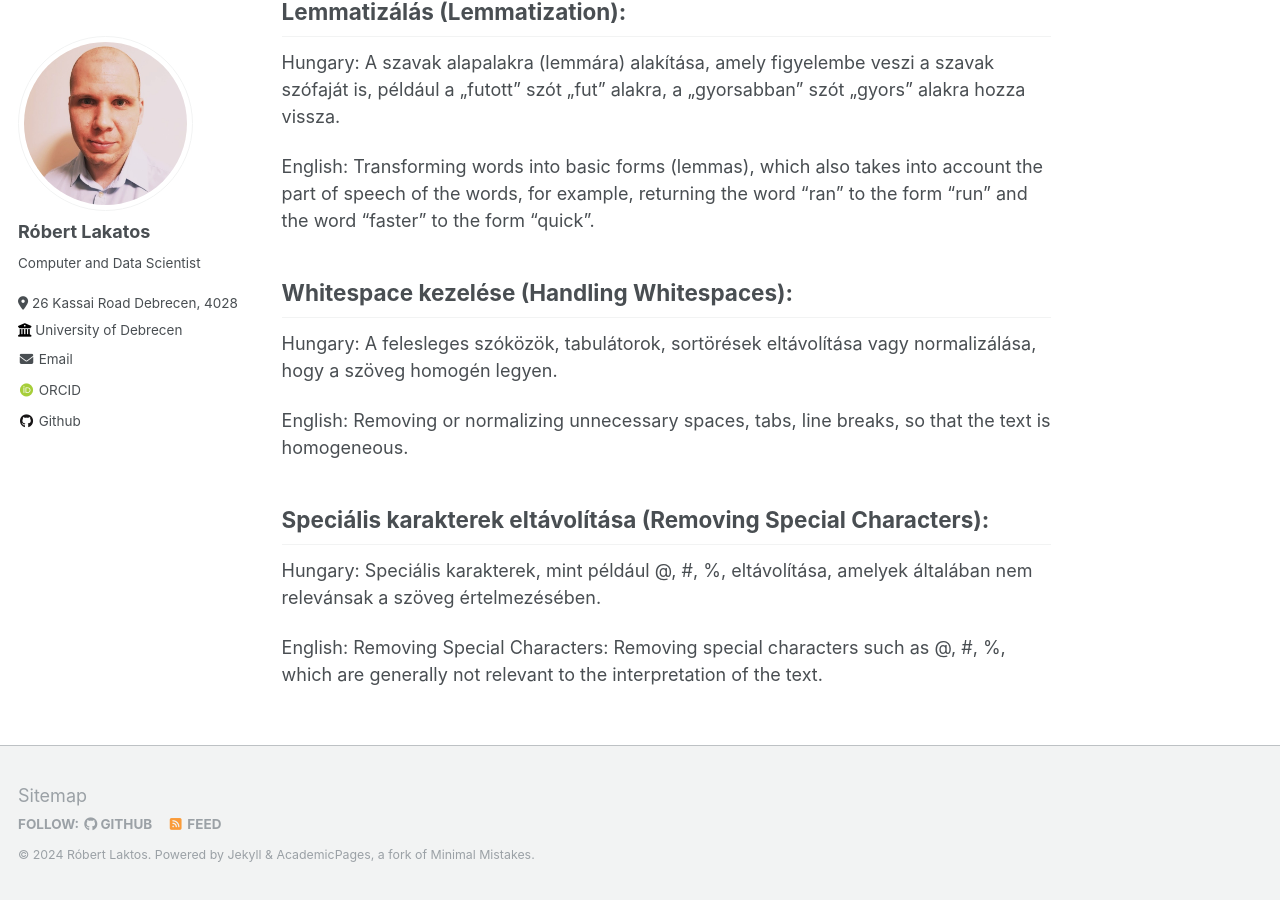
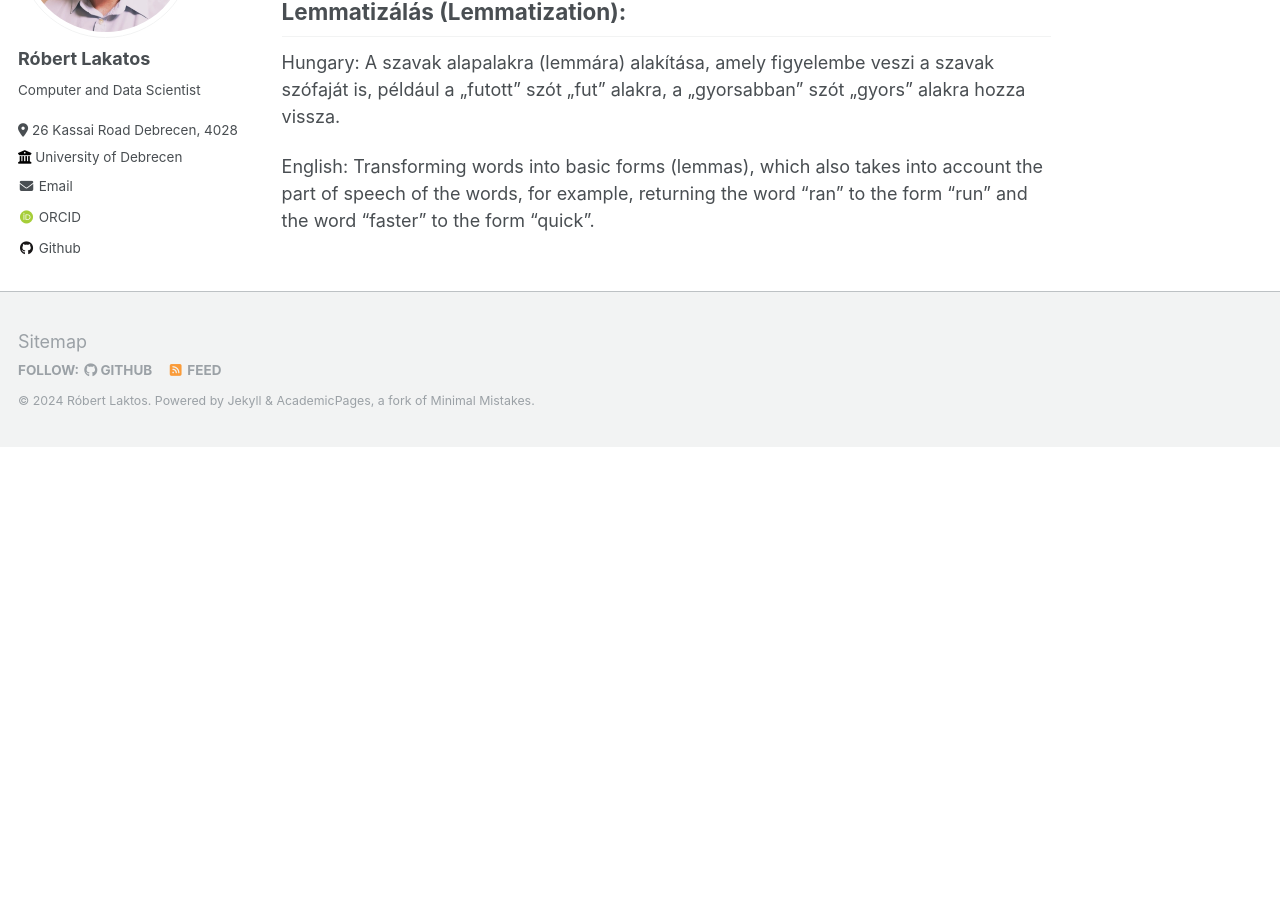
Before and after one commit to robertlakatos/me, a Jekyll site: the page built from materials/NLP-I/labor/I-text-cleaning-I.md, in a window 1280 px wide and 900 px high, scrolled down 1579 px. Built offline with Jekyll 4.4.1, drawn with Linux system fonts in a browser that asks for light colours; some web fonts are replaced; after the commit the page ends 2026 px from its top, so only the background shows below that.

Commit message:
202409101123

```diff
--- a/materials/NLP-I/labor/I-text-cleaning.md
+++ b/materials/NLP-I/labor/I-text-cleaning-I.md
@@ -2,7 +2,7 @@
 title: "Text Cleaning"
 collection: teaching
 type: "M.Sc course"
-permalink: /materials/NLP-I/labor/I-text-cleaning
+permalink: /materials/NLP-I/labor/I-text-cleaning-I
 venue: "University of Debrecen, Department of Data Science and Visualization"
 date: 2024-09-05
 location: "Debrecen, Hungary"
@@ -49,15 +49,3 @@ English: Simplifying words to their stem, for example, turning "run", "ran" and
 Hungary: A szavak alapalakra (lemmára) alakítása, amely figyelembe veszi a szavak szófaját is, például a „futott” szót „fut” alakra, a „gyorsabban” szót „gyors” alakra hozza vissza.
 
 English: Transforming words into basic forms (lemmas), which also takes into account the part of speech of the words, for example, returning the word "ran" to the form "run" and the word "faster" to the form "quick".
-
-## Whitespace kezelése (Handling Whitespaces):
-
-Hungary: A felesleges szóközök, tabulátorok, sortörések eltávolítása vagy normalizálása, hogy a szöveg homogén legyen.
-
-English: Removing or normalizing unnecessary spaces, tabs, line breaks, so that the text is homogeneous.
-
-## Speciális karakterek eltávolítása (Removing Special Characters):
-
-Hungary: Speciális karakterek, mint például @, #, %, eltávolítása, amelyek általában nem relevánsak a szöveg értelmezésében.
-
-English: Removing Special Characters: Removing special characters such as @, #, %, which are generally not relevant to the interpretation of the text.
```
Also changed, not shown: _teaching/NLP-I.md (+1 -1 lines), 3 other files.
